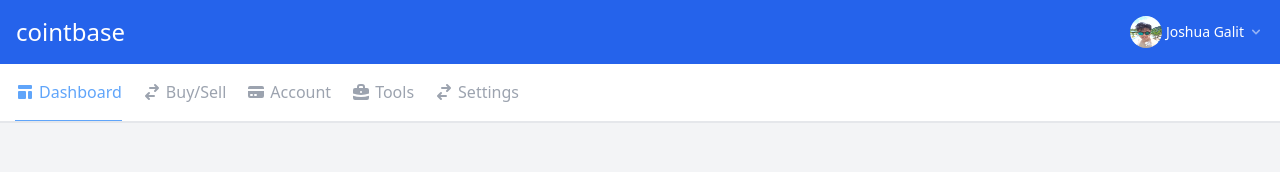
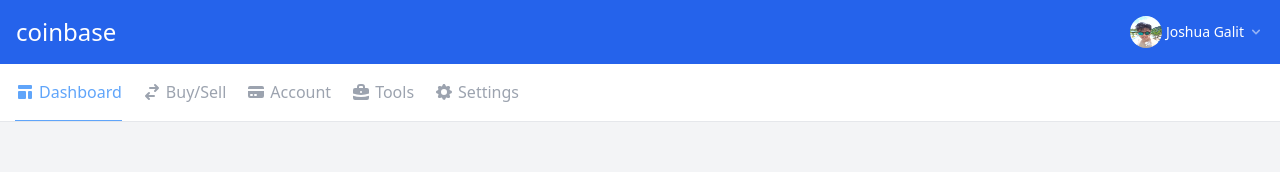
Before and after one commit to acatzk/coinbase, a Vue app: page / in a window 1280 px wide. Shown: the top 172 px of the page. Built offline with nearby package versions, Linux system fonts and the light colour scheme.

Commit message:
Changed svg settings icon

```diff
--- a/src/components/NavBar.vue
+++ b/src/components/NavBar.vue
@@ -21,7 +21,7 @@
               </svg>
             </button>
           </div>
-          <div class="text-white text-2xl">cointbase</div>
+          <div class="text-white text-2xl">coinbase</div>
           <div class="flex-shrink-0">
             <div class="focus:outline-none rounded-full block">
               <div class="sm:flex sm:items-center">
@@ -52,8 +52,8 @@
       </div>
     </div>
     <!-- Secondary Navigation -->
-    <nav class="hidden sm:block sm:bg-white bg-blue-600 sm:border-b">
-      <div class="container mx-auto max-w-7xl border-b px-4">
+    <nav class="hidden sm:block sm:bg-white bg-blue-600 border-b">
+      <div class="container mx-auto max-w-7xl px-4">
         <div class="sm:flex -mx-px sm:space-x-5">
           <a href="#" class="flex items-center sm:border-b text-gray-200 sm:border-blue-400 py-4">
             <svg  class="w-5 h-5 block text-gray-200 sm:text-blue-400"
@@ -68,7 +68,7 @@
             </svg>
             <span class="ml-1 text-gray-200 sm:text-blue-400">Dashboard</span>
           </a>
-          <a href="#" class="flex items-center border-b border-transparent hover:border-gray-400 py-4">
+          <a href="#" class="flex items-center border-b border-transparent hover:border-gray-400 py-4 transition">
             <svg  class="w-5 h-5 block text-gray-300 sm:text-gray-400"
                   fill="currentColor"
                   xmlns:xlink="http://www.w3.org/1999/xlink"
@@ -81,7 +81,7 @@
             </svg>
             <span class="ml-1 text-gray-300 sm:text-gray-400">Buy/Sell</span>
           </a>
-          <a href="#" class="flex items-center border-b border-transparent hover:border-gray-400 py-4">
+          <a href="#" class="flex items-center border-b border-transparent hover:border-gray-400 py-4 transition">
             <svg  class="w-5 h-5 block text-gray-300 sm:text-gray-400"
                   fill="currentColor"
                   xmlns:xlink="http://www.w3.org/1999/xlink"
@@ -99,7 +99,7 @@
             </svg>
             <span class="ml-1 text-gray-300 sm:text-gray-400">Account</span>
           </a>
-          <a href="#" class="flex items-center border-b border-transparent hover:border-gray-400 py-4">
+          <a href="#" class="flex items-center border-b border-transparent hover:border-gray-400 py-4 transition">
             <svg  class="w-5 h-5 block text-gray-300 sm:text-gray-400"
                   fill="currentColor"
                   xmlns:xlink="http://www.w3.org/1999/xlink"
@@ -117,7 +117,7 @@
             </svg>
             <span class="ml-1 text-gray-300 sm:text-gray-400">Tools</span>
           </a>
-          <a href="#" class="flex items-center border-b border-transparent hover:border-gray-400 py-4">
+          <a href="#" class="flex items-center border-b border-transparent hover:border-gray-400 py-4 transition">
             <svg  class="w-5 h-5 block text-gray-300 sm:text-gray-400"
                   fill="currentColor"
                   xmlns:xlink="http://www.w3.org/1999/xlink"
@@ -125,8 +125,10 @@
                   viewBox="0 0 20 20"
                   preserveAspectRatio="xMidYMid meet">
               <path xmlns="http://www.w3.org/2000/svg"
-                    d="M8 5a1 1 0 100 2h5.586l-1.293 1.293a1 1 0 001.414 1.414l3-3a1 1 0 000-1.414l-3-3a1 1 0 10-1.414 1.414L13.586 5H8zm4 10a1 1 0 100-2H6.414l1.293-1.293a1 1 0 10-1.414-1.414l-3 3a1 1 0 000 1.414l3 3a1 1 0 001.414-1.414L6.414 15H12z">
-              </path>
+                    fill-rule="evenodd"
+                    d="M11.49 3.17c-.38-1.56-2.6-1.56-2.98 0a1.532 1.532 0 01-2.286.948c-1.372-.836-2.942.734-2.106 2.106.54.886.061 2.042-.947 2.287-1.561.379-1.561 2.6 0 2.978a1.532 1.532 0 01.947 2.287c-.836 1.372.734 2.942 2.106 2.106a1.532 1.532 0 012.287.947c.379 1.561 2.6 1.561 2.978 0a1.533 1.533 0 012.287-.947c1.372.836 2.942-.734 2.106-2.106a1.533 1.533 0 01.947-2.287c1.561-.379 1.561-2.6 0-2.978a1.532 1.532 0 01-.947-2.287c.836-1.372-.734-2.942-2.106-2.106a1.532 1.532 0 01-2.287-.947zM10 13a3 3 0 100-6 3 3 0 000 6z"
+                    clip-rule="evenodd">
+                </path>
             </svg>
             <span class="ml-1 text-gray-300 sm:text-gray-400">Settings</span>
           </a>
```
